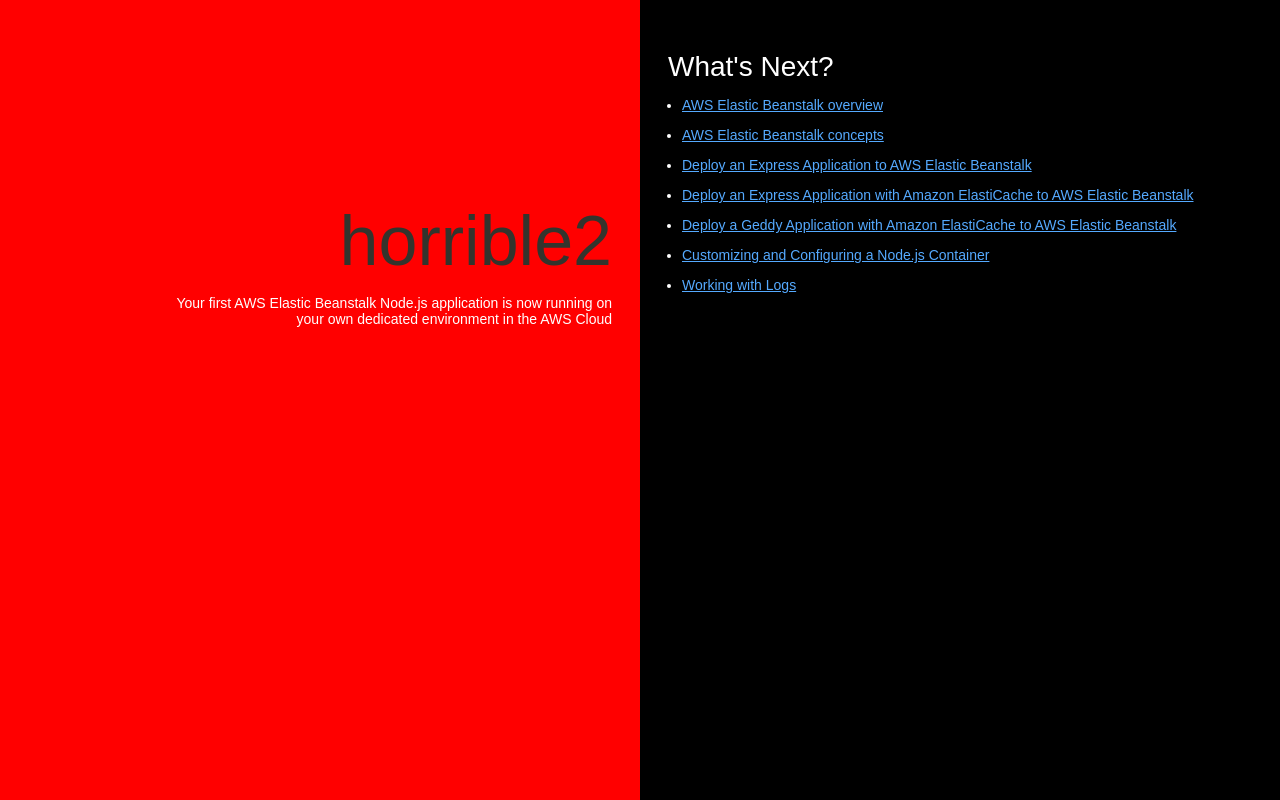
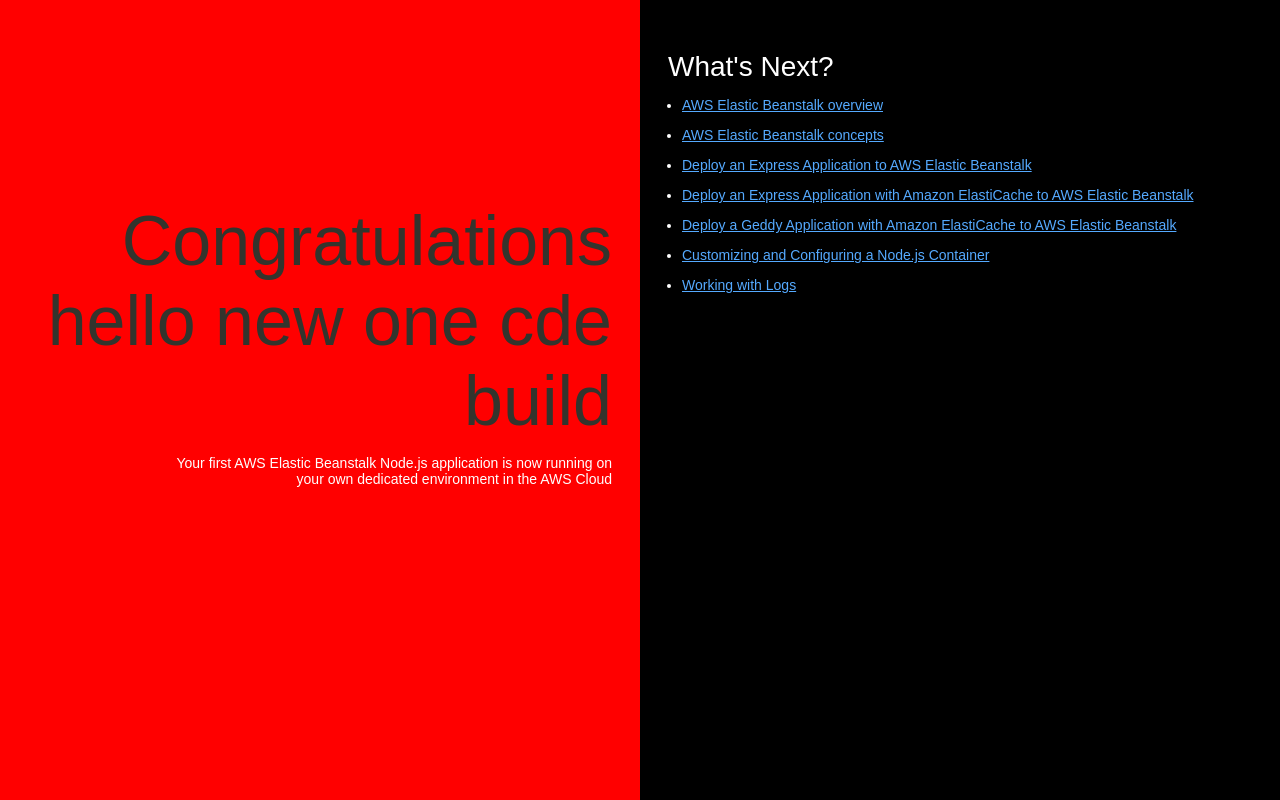
Before and after one commit to kaushaln1/aws_node_app, a website: page index.html in a window 1280 px wide. Drawn offline with Linux system fonts and the light colour scheme.

Commit message:
Update index.html

```diff
--- a/index.html
+++ b/index.html
@@ -74,7 +74,7 @@
   </head>
   <body>
     <div class="textColumn">
-      <h1>horrible2</h1>
+      <h1>Congratulations hello new one cde build </h1>
       <p>Your first AWS Elastic Beanstalk Node.js application is now running on your own dedicated environment in the AWS Cloud</p>
     </div>
     <div class="linksColumn">
```
